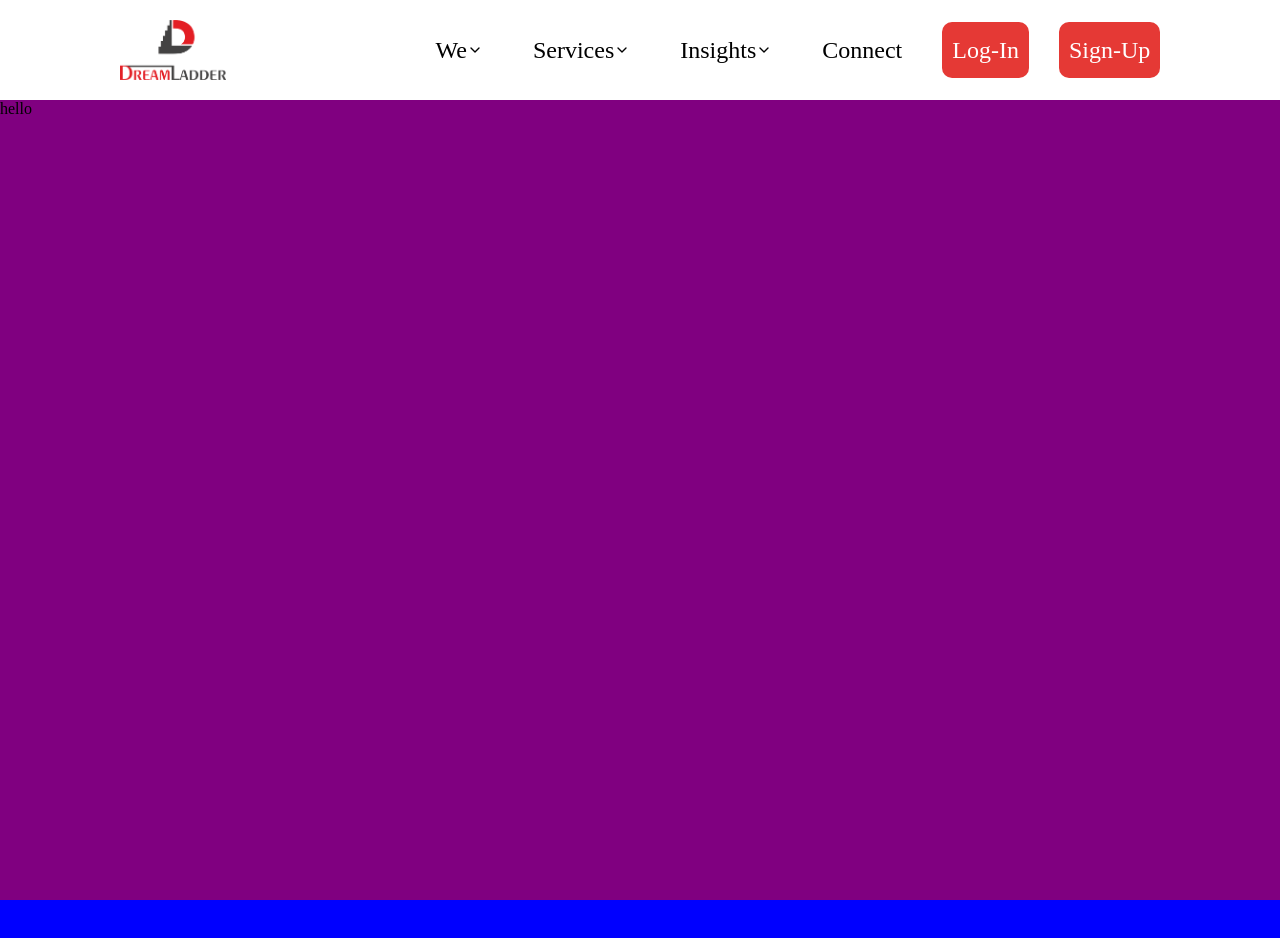
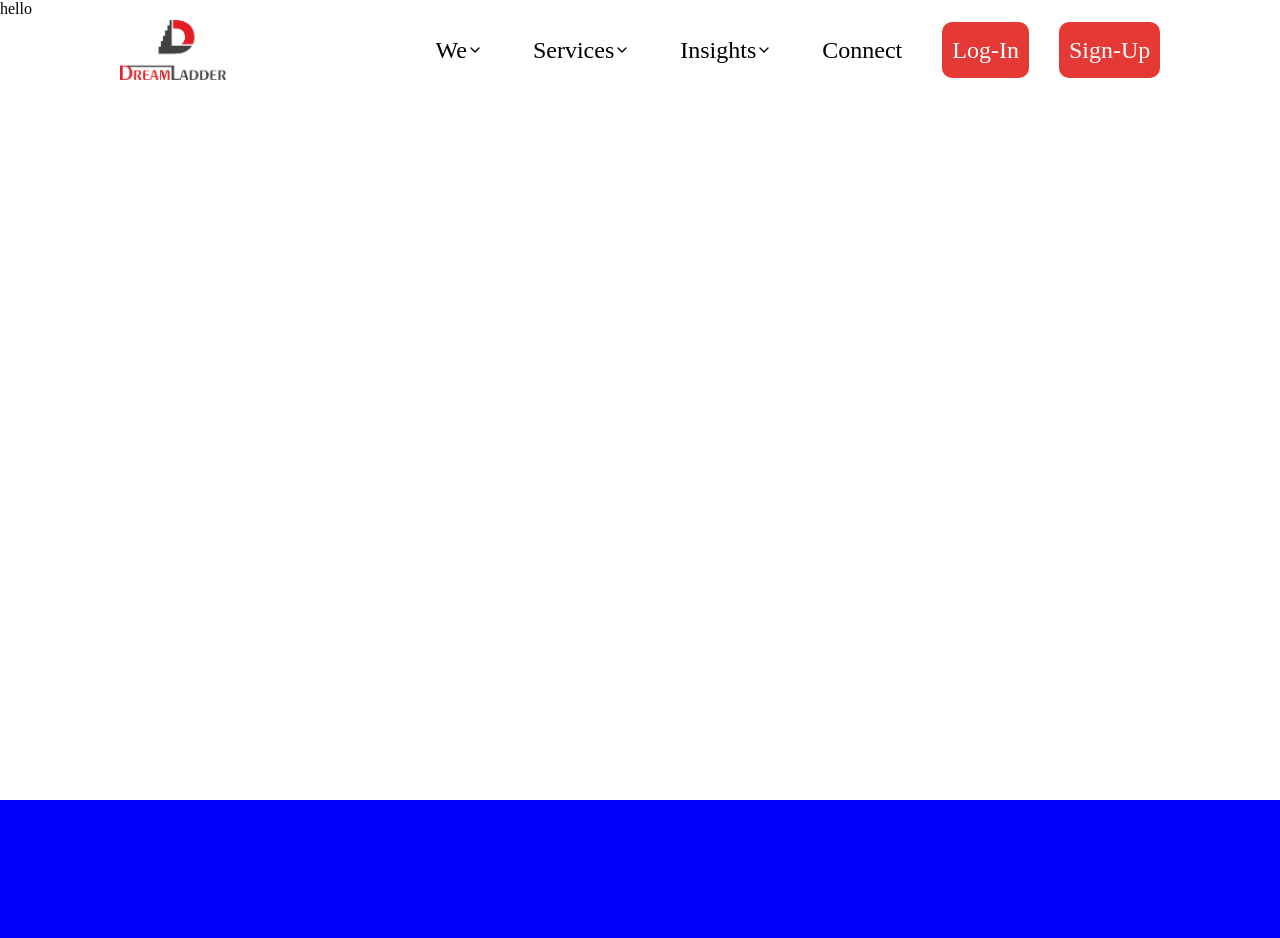
Before and after one commit to Av-Jr/DreamLadder, a React (Vite) app: page / in a window 1280 px wide. Shown: the top 938 px of the page. Built offline with nearby package versions, Linux system fonts and the light colour scheme; a web font is replaced by a local one.

Commit message:
Adding block when opening HamMenu

```diff
--- a/src/App.css
+++ b/src/App.css
@@ -13,6 +13,21 @@ html {
 img, picture {
   max-width: 100%;
   display: block;
+}
+
+/* Chrome, Edge, Safari */
+::-webkit-scrollbar {
+  display: none;
+}
+
+/* Firefox */
+html {
+  scrollbar-width: none;
+}
+
+/* IE / old Edge */
+html {
+  -ms-overflow-style: none;
 }
 
 button, input, textarea, select {
--- a/src/App.jsx
+++ b/src/App.jsx
@@ -5,11 +5,13 @@ import "./App.css"
 
 const App = () => {
   return(
-      <div id = "AppMC">
-        <NavBar></NavBar>
-        <SlideShow></SlideShow>
-        <About></About>
-      </div>
+      <>
+          <NavBar></NavBar>
+          <div id = "AppMC">
+                <SlideShow></SlideShow>
+                <About></About>
+          </div>
+      </>
   )
 }
 
--- a/src/LandingPage/1.NavBar/NavBar.css
+++ b/src/LandingPage/1.NavBar/NavBar.css
@@ -11,7 +11,8 @@ html {
 }
 #NavBarMC {
   height: 100px;
-  width: 100%;
+  width: 100vw;
+  position: absolute;
   display: flex;
   flex-direction: row;
   justify-content: space-around;
@@ -20,6 +21,8 @@ html {
   font-family: Genos;
   font-size: 24px;
   padding: 20px;
+  z-index: 1;
+  background: transparent;
 }
 
 .IL1 {
@@ -96,9 +99,9 @@ html {
 }
 
 .backdrop {
-  width: 100%;
-  height: 100%;
-  position: absolute;
+  width: 100vw;
+  height: 100vh;
+  position: fixed;
   z-index: 1;
   background: rgba(0, 0, 0, 0.3);
   display: none;
@@ -114,12 +117,13 @@ html {
     top: 100px;
     left: 0;
     width: 100%;
+    height: auto;
     display: none;
     flex-direction: column;
     align-items: flex-start;
     justify-content: flex-start;
     gap: 10px;
-    background: transparent;
+    background: white;
     padding: 15px;
   }
   .IL1.toBeInvis.open {
@@ -127,7 +131,7 @@ html {
   }
   .IL1.toBeInvis .navBtn {
     width: 100%;
-    text-align: left;
+    text-align: center;
   }
   .HamBtn {
     display: flex;
--- a/src/LandingPage/1.NavBar/NavBar.jsx
+++ b/src/LandingPage/1.NavBar/NavBar.jsx
@@ -1,15 +1,20 @@
 import "./NavBar.scss"
-import { useState } from 'react';
+import { useState, useEffect } from 'react';
 
 const NavBar = () => {
     const [hamAct, setHam] = useState(false);
 
+      useEffect(() => {
+        document.body.style.overflow = hamAct ? "hidden" : "auto";
+      }, [hamAct]);
+
     return (
-        <div id="NavBarMC">
+        <>
           <div
             className={`backdrop ${hamAct ? "A" : ""}`}
             onClick={() => setHam(false)}
           />
+            <div id="NavBarMC">
                 <div className="IL1">
                     <img src="/logo.png" alt="" className="logo" />
                 </div>
@@ -50,6 +55,7 @@ const NavBar = () => {
                     <button className="navBtn s">Sign-Up</button>
                 </div>
             </div>
+        </>
     )
 }
 
--- a/src/LandingPage/1.NavBar/NavBar.scss
+++ b/src/LandingPage/1.NavBar/NavBar.scss
@@ -5,18 +5,18 @@
 
 #NavBarMC {
   height: 100px;
-  width: 100%;
-
+  width: 100vw;
+  position : absolute;
   display: flex;
   flex-direction: row;
   justify-content: space-around;
   align-items: center;
-
   -webkit-font-smoothing: antialiased;
   font-family: Genos;
   font-size: fontSize(3);
-
   padding: 20px;
+  z-index : 1;
+  background : transparent;
 }
 
 .IL1 {
@@ -106,9 +106,9 @@
 }
 
 .backdrop{
-    width : 100%;
-    height : 100%;
-    position : absolute;
+    width : 100vw;
+    height : 100vh;
+    position : fixed;
     z-index : 1;
     background: rgba(0, 0, 0, 0.3);
     display : none;
@@ -126,7 +126,7 @@
         top: 100px;
         left: 0;
         width: 100%;
-
+        height : auto;
         display: none;
 
         flex-direction: column;
@@ -134,7 +134,7 @@
         justify-content: flex-start;
 
         gap: 10px;
-        background: transparent;
+        background: white;
         padding: 15px;
   }
 
@@ -144,7 +144,7 @@
 
   .IL1.toBeInvis .navBtn {
     width: 100%;
-    text-align: left;
+    text-align: center;
   }
 
   .HamBtn {
--- a/src/LandingPage/2.SlideShow/SlideShow.css
+++ b/src/LandingPage/2.SlideShow/SlideShow.css
@@ -2,7 +2,7 @@
   min-height: 100vh;
   position: relative;
   width: 100%;
-  background: purple;
+  background: transparent;
 }
 
 /*# sourceMappingURL=SlideShow.css.map */
--- a/src/LandingPage/2.SlideShow/SlideShow.scss
+++ b/src/LandingPage/2.SlideShow/SlideShow.scss
@@ -2,5 +2,5 @@
   min-height : 100vh;
   position : relative;
   width : 100%;
-  background: purple;
+  background: transparent;
 }
--- a/src/mixins/_initialSetup.scss
+++ b/src/mixins/_initialSetup.scss
@@ -13,6 +13,21 @@
 	display : block;
   }
 
+  /* Chrome, Edge, Safari */
+::-webkit-scrollbar {
+  display: none;
+}
+
+/* Firefox */
+html {
+  scrollbar-width: none;
+}
+
+/* IE / old Edge */
+html {
+  -ms-overflow-style: none;
+}
+
   button, input, textarea, select{
 	font : inherit;
 	line-height : 1.5;
```
Also changed, not shown: 2 other files (tests, documents, lock files or other folders). Lines whose indentation alone changed are shown as unchanged.
